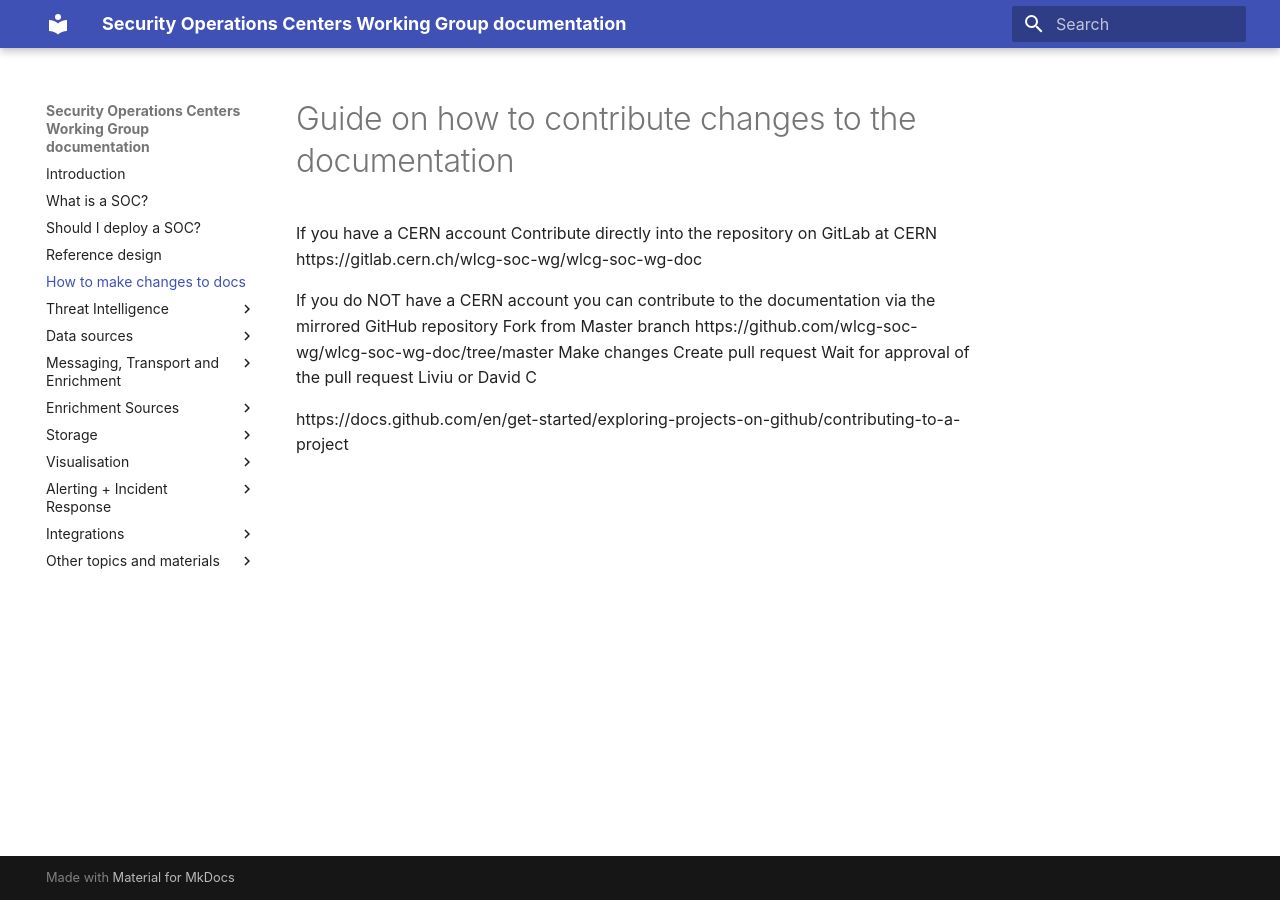
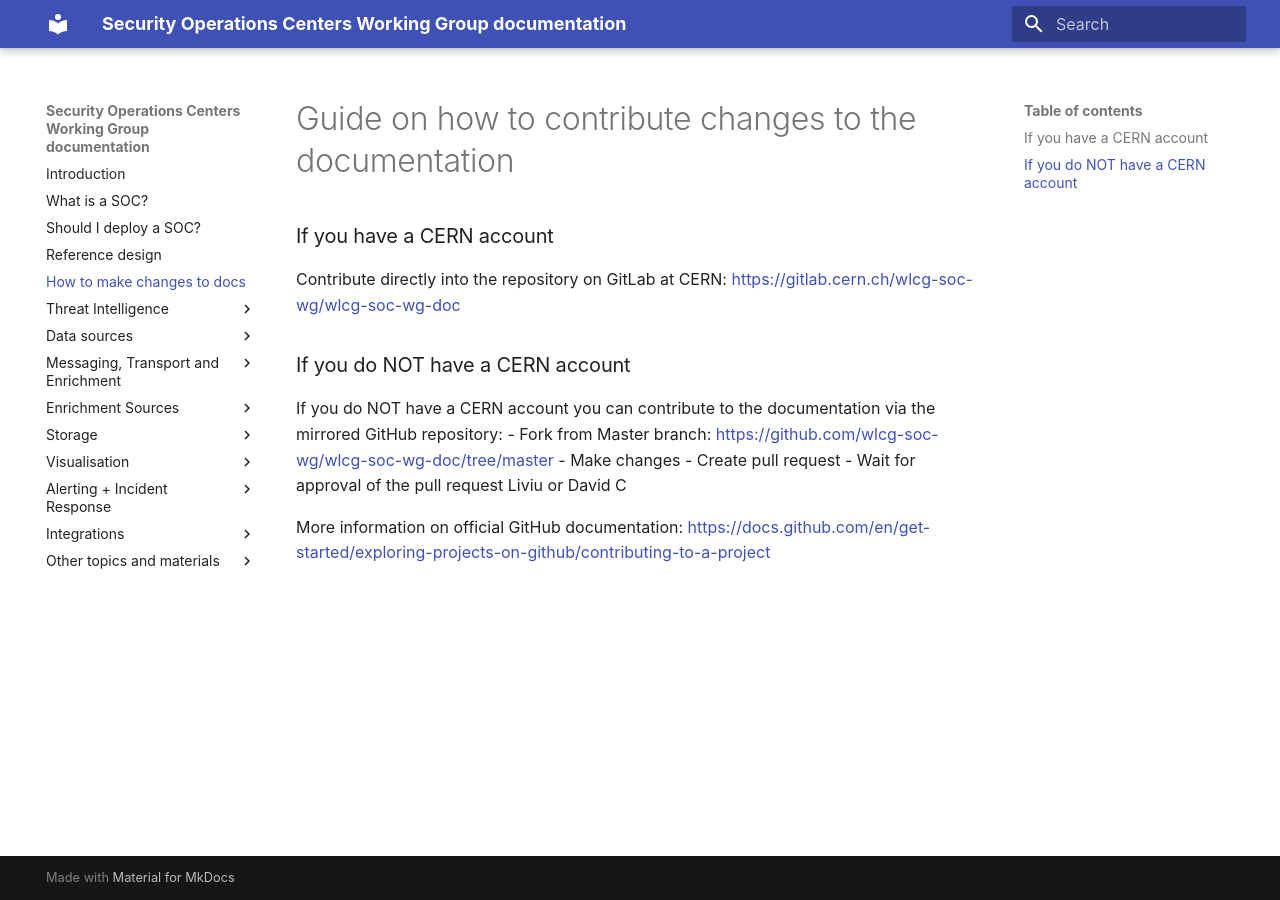
Before and after one commit to wlcg-soc-wg/wlcg-soc-wg-doc, an MkDocs documentation site: the page built from docs/preamble/howtomakechangestothesedocs.md, in a window 1280 px wide. Built offline with MkDocs 1.6.1 and Material for MkDocs 9.7.7, drawn with Linux system fonts in a browser that asks for light colours.

Commit message:
Update of the contributing instructions

```diff
--- a/docs/preamble/howtomakechangestothesedocs.md
+++ b/docs/preamble/howtomakechangestothesedocs.md
@@ -1,15 +1,15 @@
 # Guide on how to contribute changes to the documentation
 
-If you have a CERN account
-Contribute directly into the repository on GitLab at CERN
-https://gitlab.cern.ch/wlcg-soc-wg/wlcg-soc-wg-doc
+### If you have a CERN account
+Contribute directly into the repository on GitLab at CERN: [https://gitlab.cern.ch/wlcg-soc-wg/wlcg-soc-wg-doc](https://gitlab.cern.ch/wlcg-soc-wg/wlcg-soc-wg-doc)
 
-If you do NOT have a CERN account you can contribute to the documentation via the mirrored GitHub repository
-Fork from Master branch
-	https://github.com/wlcg-soc-wg/wlcg-soc-wg-doc/tree/master
-Make changes
-Create pull request
-Wait for approval of the pull request Liviu or David C
+### If you do NOT have a CERN account
+
+If you do NOT have a CERN account you can contribute to the documentation via the mirrored GitHub repository:
+- Fork from Master branch: [https://github.com/wlcg-soc-wg/wlcg-soc-wg-doc/tree/master](https://github.com/wlcg-soc-wg/wlcg-soc-wg-doc/tree/master)
+- Make changes
+- Create pull request
+- Wait for approval of the pull request Liviu or David C
 
 
-https://docs.github.com/en/get-started/exploring-projects-on-github/contributing-to-a-project
+More information on official GitHub documentation: [https://docs.github.com/en/get-started/exploring-projects-on-github/contributing-to-a-project](https://docs.github.com/en/get-started/exploring-projects-on-github/contributing-to-a-project)
```
